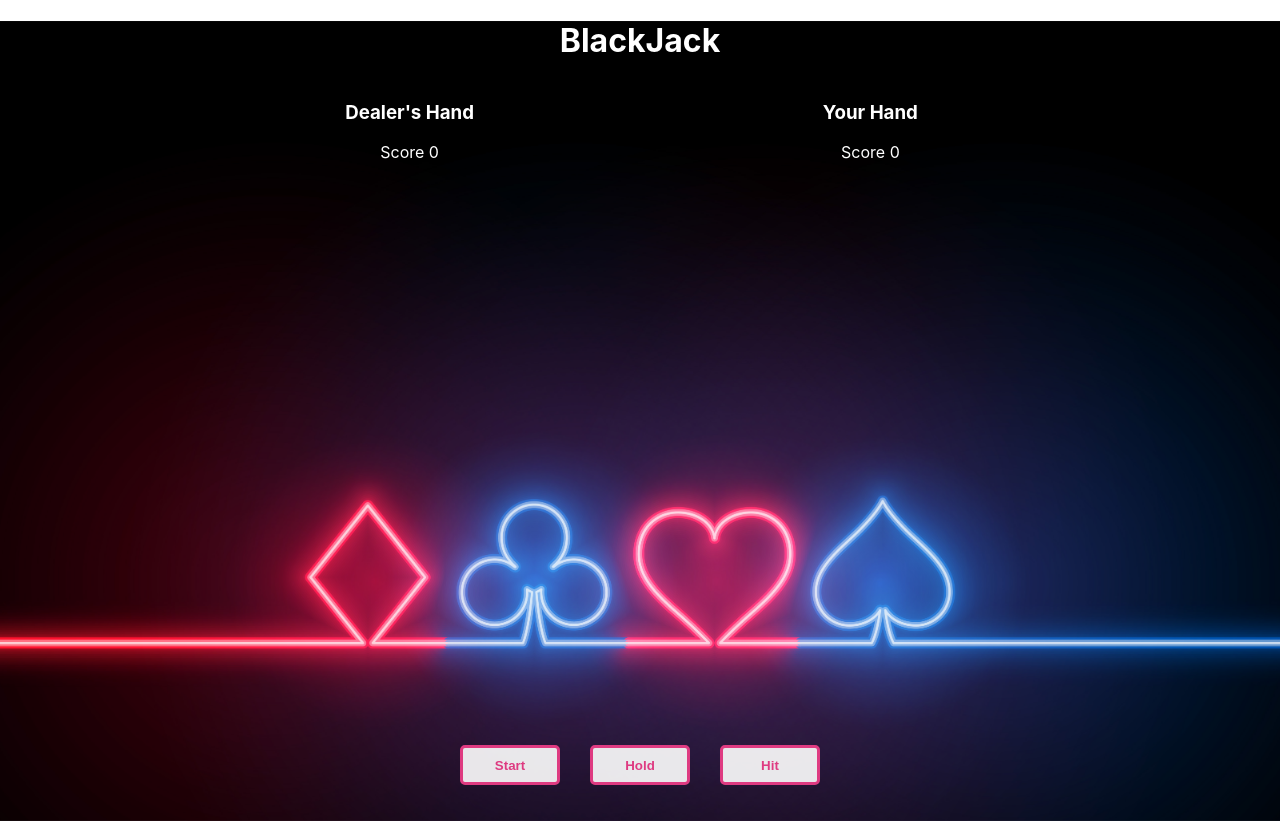
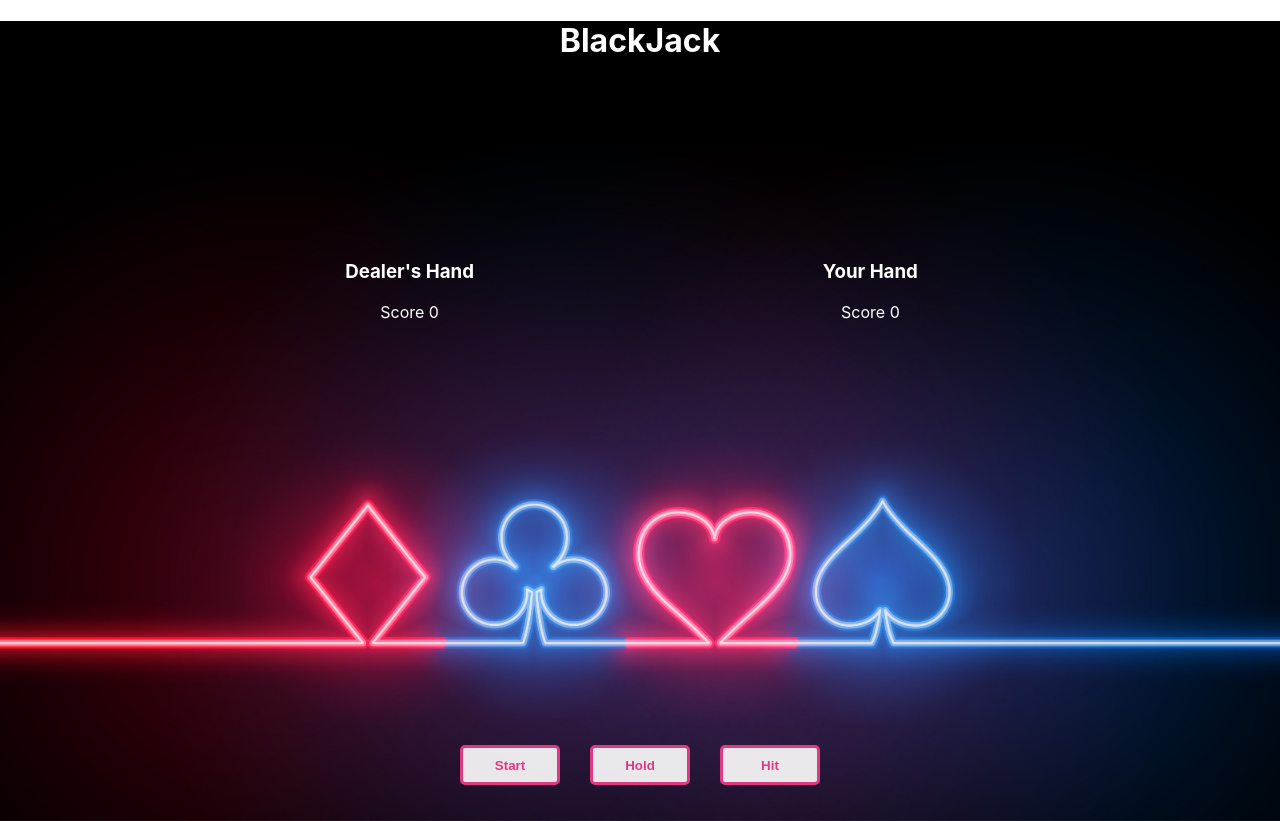
Before and after one commit to Harpreetd/ArbeidsKrav-BlackJack, a React (Create React App) app: page / in a window 1280 px wide. Built offline with nearby package versions, Linux system fonts and the light colour scheme.

Commit message:
buttons working

```diff
--- a/src/App.css
+++ b/src/App.css
@@ -22,7 +22,8 @@ img {
 .player-cards {
   display: flex;
   flex-direction: column;
-  /* justify-content: center; */
+  justify-content: center;
+  align-items: center;
   height: 400px;
   width: 40%;
 }
--- a/src/App.js
+++ b/src/App.js
@@ -108,9 +108,13 @@ function App() {
     if (playerScore > 21) {
       setIsPlayerBusted(true);
       // setDealerTurn(false);
+      setDisableHit(true);
+      setDisableHold(true);
     } else if (playerScore === 21) {
       setMessage("Black Jack ");
       setDealerTurn(true);
+      setDisableHit(true);
+      setDisableHold(true);
     }
   }, [playerScore]);
 
```
Also changed, not shown: public/images/Q-Diamonds.png (renamed from public/images/Q-Diamond.png).
